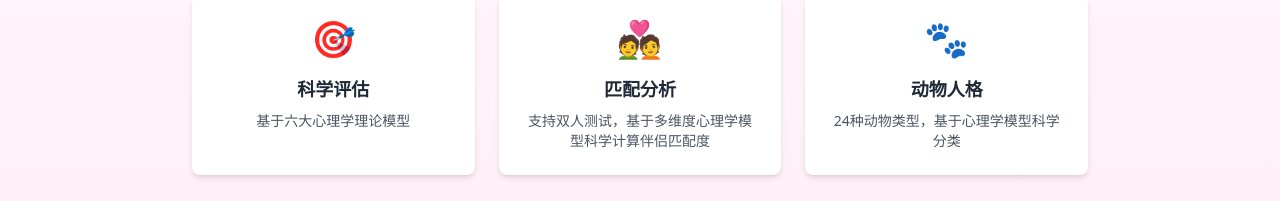
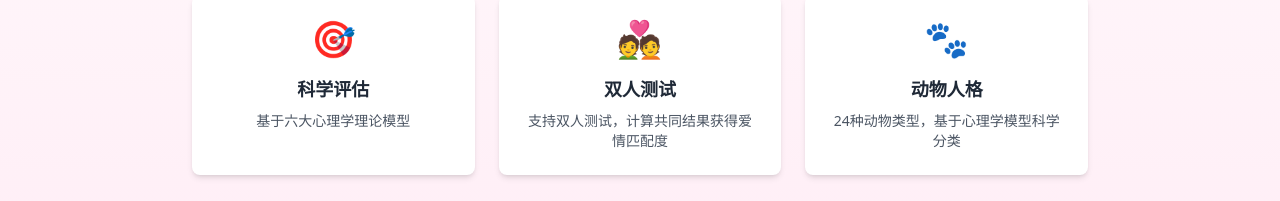
Before and after one commit to yil337/Couple-test, a Next.js app: page / in a window 1280 px wide. Shown: the part 481-682 px from the top of the page. Built offline with nearby package versions, Linux system fonts and the light colour scheme.

Commit message:
修改配对链接文案和首页功能卡片标题描述

```diff
--- a/pages/index.jsx
+++ b/pages/index.jsx
@@ -127,8 +127,8 @@ export default function Home() {
             </div>
             <div className="bg-white rounded-lg shadow-md p-6 text-center">
               <div className="text-4xl mb-4">💑</div>
-              <h3 className="text-lg font-semibold text-gray-800 mb-2">匹配分析</h3>
-              <p className="text-gray-600 text-sm">支持双人测试，基于多维度心理学模型科学计算伴侣匹配度</p>
+              <h3 className="text-lg font-semibold text-gray-800 mb-2">双人测试</h3>
+              <p className="text-gray-600 text-sm">支持双人测试，计算共同结果获得爱情匹配度</p>
             </div>
             <div className="bg-white rounded-lg shadow-md p-6 text-center">
               <div className="text-4xl mb-4">🐾</div>
--- a/pages/result.tsx
+++ b/pages/result.tsx
@@ -507,7 +507,7 @@ export default function Result() {
               配对链接已生成
             </h2>
             <p className="text-gray-600 mb-4 text-center text-sm">
-              将以下链接发送给你的伴侣，让他们完成测试
+              将以下链接发送给你的伴侣，让ta完成测试
             </p>
             <div className="bg-gray-50 rounded-lg p-4 mb-4 border-2 border-dashed border-gray-300">
               <p className="text-sm text-gray-700 break-all">{pairLink}</p>
```
